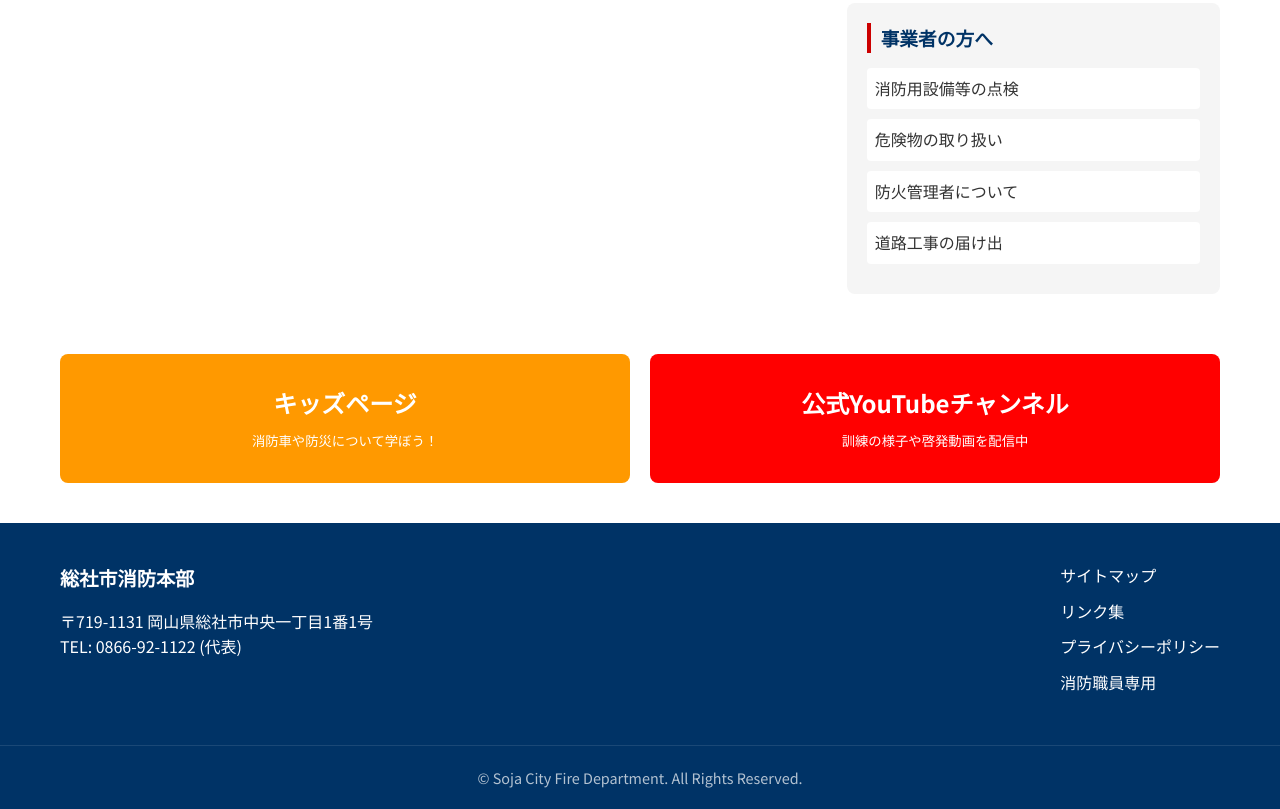
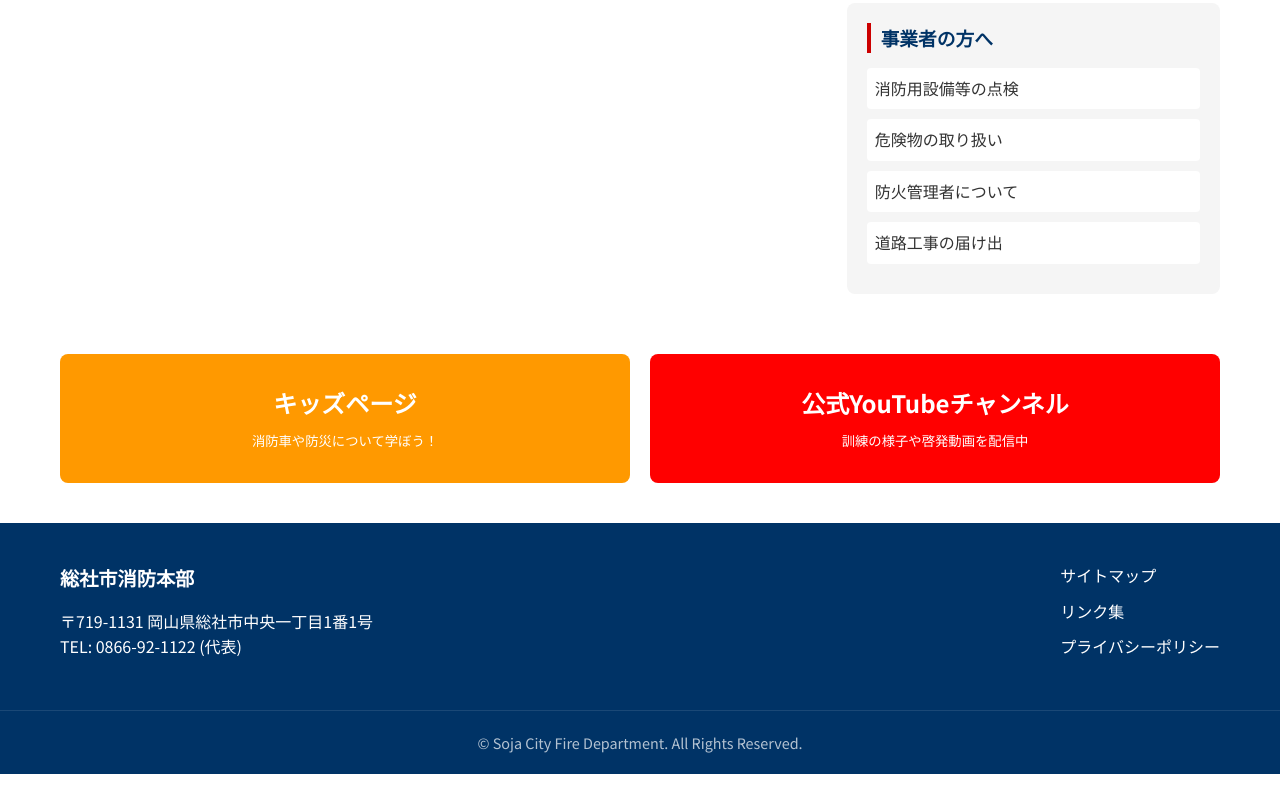
Before and after one commit to ryoji-ai/soja-fire-dept-homepage, a website: page index.html in a window 1280 px wide. Shown: the part 1150-1959 px from the top of the page. After the commit the page ends 1924 px from the top, so only its background shows below. Drawn offline with Linux system fonts and the light colour scheme.

Commit message:
Remove staff link from footer

```diff
--- a/index.html
+++ b/index.html
@@ -182,7 +182,6 @@
                     <li><a href="#">サイトマップ</a></li>
                     <li><a href="#">リンク集</a></li>
                     <li><a href="#">プライバシーポリシー</a></li>
-                    <li><a href="#">消防職員専用</a></li>
                 </ul>
             </div>
         </div>
```
